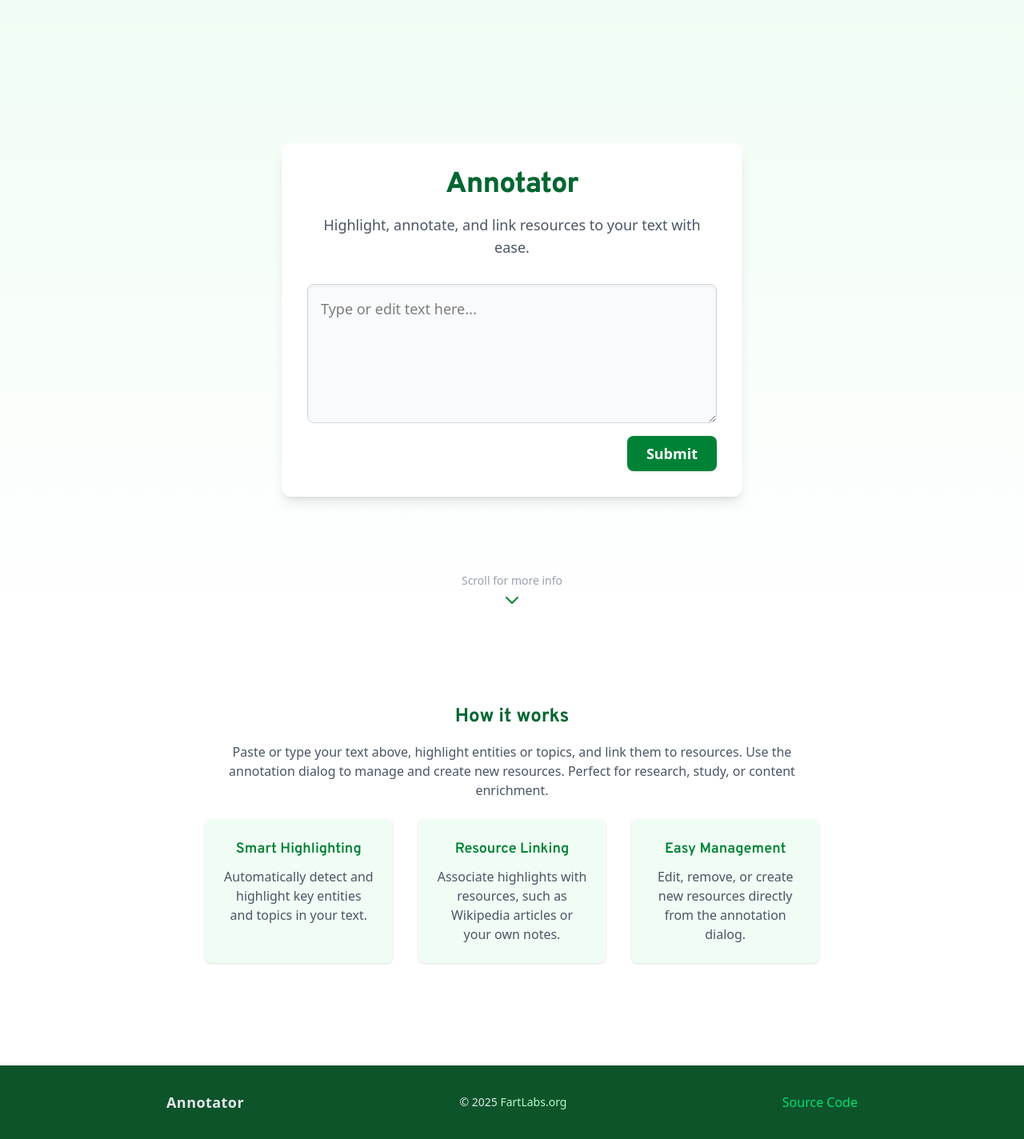
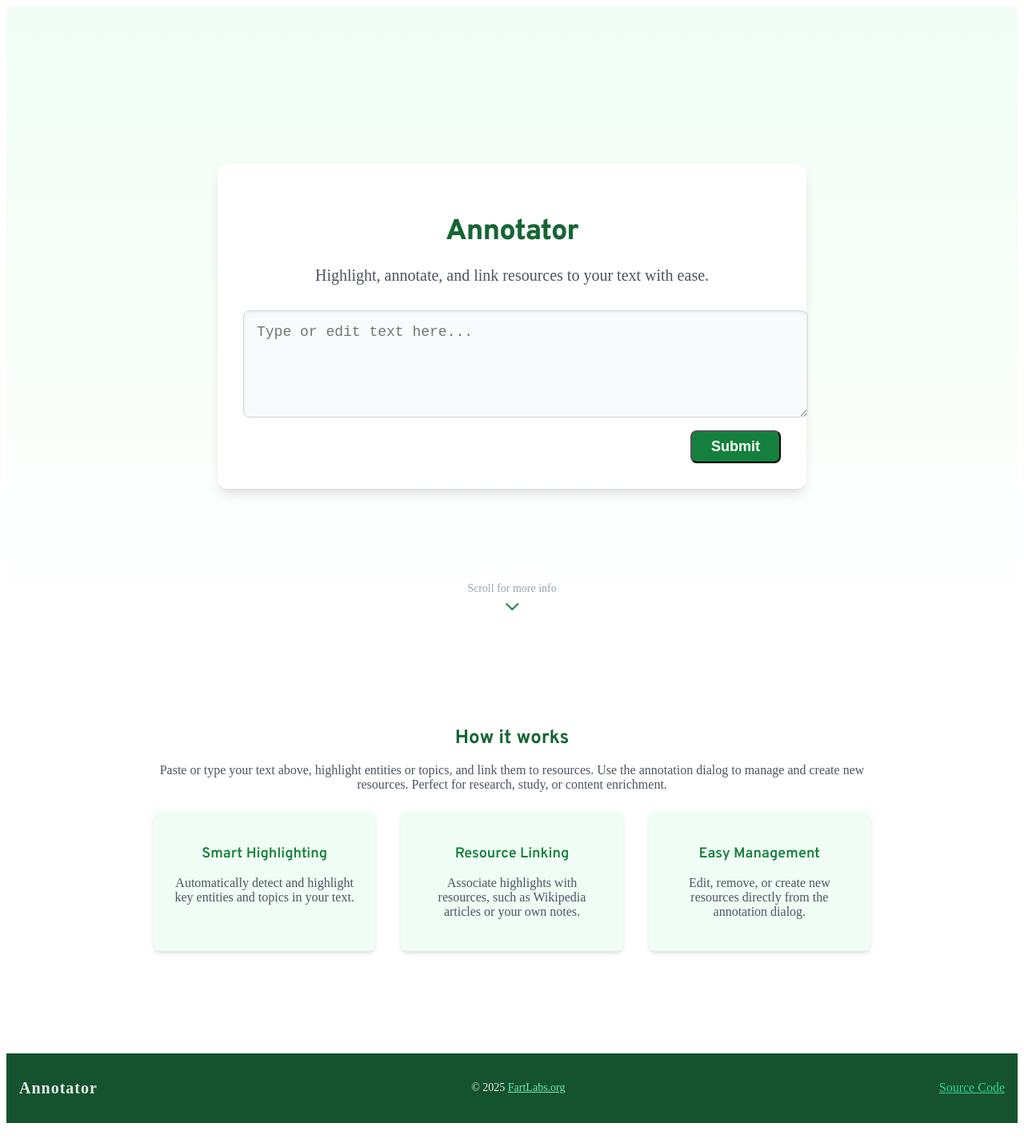
Before and after one commit to EthanThatOneKid/annotator, a SvelteKit app: page / in a window 1280 px wide. Shown: the whole page at 80% size. Built offline with nearby package versions, Linux system fonts and the light colour scheme.

Commit message:
Remove Tailwind and clean up styles
Removed Tailwind CSS and its plugin from Prettier config and deleted app.css. Updated Svelte components and HTML to remove Tailwind classes and references, simplifying the styling approach. Cleaned up related configuration in package.json and vite.config.ts.

```diff
--- a/package.json
+++ b/package.json
@@ -21,17 +21,14 @@
 		"@sveltejs/adapter-static": "^3.0.8",
 		"@sveltejs/kit": "^2.16.0",
 		"@sveltejs/vite-plugin-svelte": "^5.0.0",
-		"@tailwindcss/vite": "^4.0.0",
 		"eslint": "^9.18.0",
 		"eslint-config-prettier": "^10.0.1",
 		"eslint-plugin-svelte": "^3.0.0",
 		"globals": "^16.0.0",
 		"prettier": "^3.4.2",
 		"prettier-plugin-svelte": "^3.3.3",
-		"prettier-plugin-tailwindcss": "^0.6.11",
 		"svelte": "^5.0.0",
 		"svelte-check": "^4.0.0",
-		"tailwindcss": "^4.0.0",
 		"typescript": "^5.0.0",
 		"typescript-eslint": "^8.20.0",
 		"vite": "^6.2.6"
--- a/src/app.css
+++ /dev/null
@@ -1 +0,0 @@
-@import 'tailwindcss';
--- a/src/lib/components/annotator/annotator.svelte
+++ b/src/lib/components/annotator/annotator.svelte
@@ -24,6 +24,7 @@
 	let isGenerating = $state(false);
 	let isSelecting = $state(false);
 	let isEditingResource = $state(false);
+	let dialogElement = $state<HTMLDialogElement | null>(null);
 	let caretRange = $state<Range | null>(null);
 	let isModalOpen = $state(false);
 	let textContainerElement = $state<HTMLDivElement | null>(null);
@@ -197,10 +198,13 @@
 
 	function openModal() {
 		isModalOpen = true;
+		dialogElement?.showModal();
 	}
+
 	function closeModal() {
 		caretRange = null;
 		isModalOpen = false;
+		dialogElement?.close();
 	}
 
 	function handleAddResource(annotation: Annotation) {
@@ -255,7 +259,7 @@
 
 <div
 	bind:this={textContainerElement}
-	class="highlightable-text mx-auto my-8 min-h-[3rem] max-w-2xl rounded-xl border border-gray-200 bg-white px-8 py-6 text-center text-xl font-medium shadow-md"
+	class="text-container"
 	onclick={handleTextClick}
 	role="textbox"
 	tabindex="0"
@@ -267,38 +271,24 @@
 <button
 	type="button"
 	onclick={handleHighlight}
-	class="mt-2 rounded-lg bg-green-700 px-5 py-2 text-lg font-semibold text-white shadow transition hover:bg-green-800"
+	class="highlight-button"
 	class:hidden={!isSelecting}
 >
 	Highlight
 </button>
 
-<div class="flex flex-col items-center justify-center py-8" class:hidden={!isGenerating}>
-	<div
-		class="mb-3 h-8 w-8 animate-spin rounded-full border-t-4 border-solid border-green-700"
-	></div>
-	<span class="text-lg text-gray-600">Loading annotations&hellip;</span>
+<div class="loading-container" class:hidden={!isGenerating}>
+	<div class="spinner"></div>
+	<span class="loading-text">Loading annotations&hellip;</span>
 </div>
 
-{#if isModalOpen && selectedAnnotations.size > 0}
-	<div class="fixed inset-0 z-10 flex items-center justify-center">
-		<div
-			class="fixed inset-0 bg-gray-500/75 transition-opacity"
-			aria-hidden="true"
-			onclick={closeModal}
-		></div>
-		<div
-			class="relative z-20 flex min-h-full w-full items-end justify-center p-4 text-center sm:items-center sm:p-0"
-		>
-			<div
-				class="relative transform overflow-hidden rounded-lg bg-white text-left shadow-xl transition-all sm:my-8 sm:w-full sm:max-w-lg"
-			>
-				<div class="bg-white px-4 pt-5 pb-4 sm:p-6 sm:pb-4">
-					<button
-						type="button"
-						class="absolute top-2 right-2 text-2xl font-bold text-gray-400 hover:text-gray-600"
-						aria-label="Close"
-						onclick={closeModal}>&times;</button
+<dialog bind:this={dialogElement} id="annotation-dialog" class="dialog-overlay" closedby="any">
+	<div class="dialog-backdrop" aria-hidden="true" onclick={closeModal}></div>
+	<div class="dialog-container">
+		<div class="dialog-content">
+			<div class="dialog-body">
+				<button type="button" class="dialog-close-button" aria-label="Close" onclick={closeModal}
+					>&times;</button
 				>
 				{#each selectedAnnotations as annotation (annotation.annotationId)}
 					{@const substring = textContent.slice(annotation.start, annotation.end)}
@@ -328,7 +318,8 @@
 										{predictedResource?.label ?? 'Unlabeled resource'}
 										{#if prediction.confidence !== undefined}
 											{@const confidence = (prediction.confidence * 100).toFixed(2)}
-												({confidence}%){/if}
+											({confidence}%)
+										{/if}
 									</option>
 								{/each}
 							</select>
@@ -371,43 +362,170 @@
 							<button
 								type="button"
 								class="btn-add-resource"
-									onclick={() => handleAddResource(annotation)}
+								onclick={() => handleAddResource(annotation)}>Create resource</button
 							>
-									Create resource
-								</button>
 						{/if}
 						<button
 							type="button"
-								class="btn-secondary mt-2"
-								onclick={() => handleDismissAnnotation(annotation.annotationId)}
+							class="btn-secondary"
+							onclick={() => handleDismissAnnotation(annotation.annotationId)}>Remove</button
 						>
-								Remove
-							</button>
 					</div>
 				{/each}
 			</div>
 		</div>
 	</div>
-	</div>
-{/if}
+</dialog>
 
 <style>
-	::highlight(custom-highlight) {
-		background: rgba(255, 255, 0, 0.5);
-	}
-
-	.highlightable-text {
+	.text-container {
+		margin: 2rem auto;
+		min-height: 3rem;
+		max-width: 42rem;
+		border-radius: 0.75rem;
+		border: 1px solid #e5e7eb;
+		background-color: #ffffff;
+		padding: 1.5rem 2rem;
+		text-align: center;
+		font-size: 1.25rem;
+		font-weight: 500;
+		box-shadow:
+			0 4px 6px -1px rgba(0, 0, 0, 0.1),
+			0 2px 4px -1px rgba(0, 0, 0, 0.06);
 		white-space: pre-wrap;
 		outline: none;
 	}
 
-	.annotations-dialog {
-		border: 1px solid #ccc;
-		border-radius: 8px;
-		max-width: 400px;
-		background: white;
-		box-shadow: 0 4px 12px rgba(0, 0, 0, 0.15);
-		font-family: -apple-system, BlinkMacSystemFont, 'Segoe UI', Roboto, sans-serif;
+	.highlight-button {
+		margin-top: 0.5rem;
+		border-radius: 0.5rem;
+		background-color: #15803d;
+		padding: 0.5rem 1.25rem;
+		font-size: 1.125rem;
+		font-weight: 600;
+		color: #ffffff;
+		box-shadow:
+			0 1px 3px 0 rgba(0, 0, 0, 0.1),
+			0 1px 2px 0 rgba(0, 0, 0, 0.06);
+		transition: background-color 150ms cubic-bezier(0.4, 0, 0.2, 1);
+	}
+
+	.highlight-button:hover {
+		background-color: #166534;
+	}
+
+	.loading-container {
+		display: flex;
+		flex-direction: column;
+		align-items: center;
+		justify-content: center;
+		padding: 2rem 0;
+	}
+
+	.spinner {
+		margin-bottom: 0.75rem;
+		height: 2rem;
+		width: 2rem;
+		animation: spin 1s linear infinite;
+		border-radius: 9999px;
+		border-top-width: 4px;
+		border-style: solid;
+		border-color: #15803d;
+	}
+
+	.loading-text {
+		font-size: 1.125rem;
+		color: #4b5563;
+	}
+
+	.dialog-overlay {
+		position: fixed;
+		top: 0;
+		right: 0;
+		bottom: 0;
+		left: 0;
+		z-index: 10;
+		display: flex;
+		align-items: center;
+		justify-content: center;
+	}
+
+	.dialog-backdrop {
+		position: fixed;
+		top: 0;
+		right: 0;
+		bottom: 0;
+		left: 0;
+		background-color: rgba(107, 114, 128, 0.75);
+		transition: opacity 150ms cubic-bezier(0.4, 0, 0.2, 1);
+	}
+
+	.dialog-container {
+		position: relative;
+		z-index: 20;
+		display: flex;
+		min-height: 100%;
+		width: 100%;
+		align-items: flex-end;
+		justify-content: center;
+		padding: 1rem;
+		text-align: center;
+	}
+
+	@media (min-width: 640px) {
+		.dialog-container {
+			align-items: center;
+			padding: 0;
+		}
+	}
+
+	.dialog-content {
+		position: relative;
+		transform: translate(0, 0) rotate(0) skewX(0) skewY(0) scaleX(1) scaleY(1);
+		overflow: hidden;
+		border-radius: 0.5rem;
+		background-color: #ffffff;
+		text-align: left;
+		box-shadow:
+			0 20px 25px -5px rgba(0, 0, 0, 0.1),
+			0 10px 10px -5px rgba(0, 0, 0, 0.04);
+		transition: all 150ms cubic-bezier(0.4, 0, 0.2, 1);
+	}
+
+	@media (min-width: 640px) {
+		.dialog-content {
+			margin: 2rem 0;
+			width: 100%;
+			max-width: 32rem;
+		}
+	}
+
+	.dialog-body {
+		background-color: #ffffff;
+		padding: 1.25rem 1rem 1rem;
+	}
+
+	@media (min-width: 640px) {
+		.dialog-body {
+			padding: 1.5rem 1.5rem 1rem;
+		}
+	}
+
+	.dialog-close-button {
+		position: absolute;
+		top: 0.5rem;
+		right: 0.5rem;
+		font-size: 1.5rem;
+		font-weight: 700;
+		color: #9ca3af;
+	}
+
+	.dialog-close-button:hover {
+		color: #4b5563;
+	}
+
+	::highlight(custom-highlight) {
+		background: rgba(255, 255, 0, 0.5);
 	}
 
 	.annotation-metadata {
@@ -457,39 +575,6 @@
 		outline: none;
 		border-color: #007bff;
 		box-shadow: 0 0 0 2px rgba(0, 123, 255, 0.25);
-	}
-
-	.annotations-dialog > button:last-child {
-		background: #6c757d;
-		color: white;
-		border: none;
-		border-radius: 4px;
-		padding: 10px 20px;
-		font-size: 14px;
-		cursor: pointer;
-		transition: background-color 0.2s ease;
-		width: 100%;
-		margin-top: 8px;
-	}
-
-	.annotations-dialog > button:last-child:hover {
-		background: #5a6268;
-	}
-
-	.spinner-container {
-		display: flex;
-		align-items: center;
-		gap: 10px;
-		margin-bottom: 1em;
-	}
-
-	.spinner {
-		width: 24px;
-		height: 24px;
-		border: 4px solid #ccc;
-		border-top: 4px solid #333;
-		border-radius: 50%;
-		animation: spin 1s linear infinite;
 	}
 
 	@keyframes spin {
@@ -609,21 +694,4 @@
 	.btn-add-resource:hover {
 		background: #0056b3;
 	}
-
-	.dialog-close-btn {
-		position: absolute;
-		top: 0px;
-		right: 0px;
-		background: transparent;
-		border: none;
-		font-size: 1.5em;
-		color: #888;
-		cursor: pointer;
-		z-index: 10;
-		transition: color 0.2s;
-	}
-
-	.dialog-close-btn:hover {
-		color: #333;
-	}
 </style>
--- a/src/lib/components/foot.svelte
+++ b/src/lib/components/foot.svelte
@@ -1,15 +1,64 @@
-<footer class="mt-12 w-full bg-green-900 py-8 text-gray-200">
-	<div class="mx-auto flex max-w-4xl flex-col items-center justify-between gap-4 px-4 md:flex-row">
-		<span class="text-lg font-bold tracking-wide">Annotator</span>
-		<span class="text-sm">
+<footer class="footer">
+	<div class="footer-container">
+		<span class="footer-brand">Annotator</span>
+		<span class="footer-copyright">
 			&copy; {new Date().getFullYear()}
-			<a class="text-green-200 hover:underline" href="https://fartlabs.org/">FartLabs.org</a>
+			<a class="footer-link" href="https://fartlabs.org/">FartLabs.org</a>
 		</span>
 		<a
 			href="https://github.com/EthanThatOneKid/annotator"
 			target="_blank"
 			rel="noopener"
-			class="text-green-400 hover:underline">Source Code</a
+			class="footer-link source-code-link">Source Code</a
 		>
 	</div>
 </footer>
+
+<style>
+	.footer {
+		margin-top: 3rem;
+		width: 100%;
+		background-color: #14532d;
+		padding: 2rem 0;
+		color: #e5e7eb;
+	}
+
+	.footer-container {
+		margin: 0 auto;
+		max-width: 80rem;
+		display: flex;
+		flex-direction: column;
+		align-items: center;
+		justify-content: space-between;
+		gap: 1rem;
+		padding: 0 1rem;
+	}
+
+	@media (min-width: 768px) {
+		.footer-container {
+			flex-direction: row;
+		}
+	}
+
+	.footer-brand {
+		font-size: 1.25rem;
+		font-weight: 700;
+		letter-spacing: 0.05em;
+	}
+
+	.footer-copyright {
+		font-size: 0.875rem;
+	}
+
+	.footer-link {
+		color: #6ee7b7;
+	}
+
+	.footer-link:hover {
+		text-decoration: underline;
+	}
+
+	.source-code-link {
+		color: #34d399;
+	}
+</style>
--- a/src/routes/+layout.svelte
+++ b/src/routes/+layout.svelte
@@ -1,6 +1,5 @@
 <script lang="ts">
 	import Foot from '$lib/components/foot.svelte';
-	import '../app.css';
 
 	let { children } = $props();
 </script>
--- a/src/routes/+page.svelte
+++ b/src/routes/+page.svelte
@@ -78,99 +78,300 @@
 	}
 </script>
 
-<section
-	class="relative flex min-h-screen flex-col items-center justify-center bg-gradient-to-b from-green-50 to-white"
->
-	<div class="w-full max-w-xl rounded-xl bg-white p-8 shadow-lg">
-		<h1 class="mb-4 text-center text-4xl font-extrabold tracking-tight text-green-800">
-			Annotator
-		</h1>
+<section class="hero-section">
+	<div class="hero-content">
+		<h1 class="hero-title">Annotator</h1>
 
-		<p class="mb-8 text-center text-lg text-gray-600">
-			Highlight, annotate, and link resources to your text with ease.
-		</p>
+		<p class="hero-subtitle">Highlight, annotate, and link resources to your text with ease.</p>
 
 		{#if !isGenerating}
 			{#if textContent !== null && generatedAnnotateResponse !== null}
-				<div class="flex flex-col items-center justify-center">
+				<div class="annotator-container">
 					<Annotator bind:textContent generated={generatedAnnotateResponse} {semanticSearch} />
 
-					<button
-						type="button"
-						onclick={handleGoBack}
-						class="mt-6 rounded-lg border border-gray-300 bg-gray-100 px-6 py-2 text-lg font-medium transition hover:bg-gray-200"
-						>Go back</button
-					>
+					<button type="button" onclick={handleGoBack} class="go-back-button">Go back</button>
 				</div>
 			{:else}
-				<form onsubmit={handleFormSubmit} class="flex flex-col gap-4">
+				<form onsubmit={handleFormSubmit} class="text-form">
 					<textarea
 						rows="5"
 						cols="40"
 						name="textContent"
 						placeholder="Type or edit text here..."
-						class="resize-vertical w-full rounded-lg border border-gray-300 bg-gray-50 p-4 text-lg shadow-inner focus:ring-2 focus:ring-green-700 focus:outline-none"
-						>{textContent}</textarea
+						class="text-area">{textContent}</textarea
 					>
-					<button
-						type="submit"
-						class="self-end rounded-lg bg-green-700 px-6 py-2 text-lg font-semibold text-white shadow transition hover:bg-green-800"
-						>Submit</button
-					>
+					<button type="submit" class="submit-button">Submit</button>
 				</form>
 			{/if}
 		{:else}
-			<div class="flex flex-col items-center justify-center py-12">
-				<div
-					class="mb-4 h-10 w-10 animate-spin rounded-full border-t-4 border-solid border-green-700"
-				></div>
-				<span class="text-lg text-gray-600">Loading annotations&hellip;</span>
+			<div class="loading-container">
+				<div class="spinner"></div>
+				<span class="loading-text">Loading annotations&hellip;</span>
 			</div>
 		{/if}
 	</div>
 
 	<!-- Scroll for more info -->
-	<div class="absolute bottom-8 left-1/2 flex -translate-x-1/2 transform flex-col items-center">
-		<span class="mb-2 text-sm text-gray-400">Scroll for more info</span>
-		<svg
-			class="h-6 w-6 animate-bounce text-green-700"
-			fill="none"
-			stroke="currentColor"
-			stroke-width="2"
-			viewBox="0 0 24 24"
+	<div class="scroll-indicator">
+		<span class="scroll-text">Scroll for more info</span>
+		<svg class="scroll-arrow" fill="none" stroke="currentColor" stroke-width="2" viewBox="0 0 24 24"
 			><path stroke-linecap="round" stroke-linejoin="round" d="M19 9l-7 7-7-7" /></svg
 		>
 	</div>
 </section>
 
 <!-- Info Section -->
-<section class="bg-white px-4 py-20">
-	<div class="mx-auto max-w-3xl text-center">
-		<h2 class="mb-4 text-2xl font-bold text-green-800">How it works</h2>
-		<p class="mb-6 text-gray-600">
+<section class="info-section">
+	<div class="info-content">
+		<h2 class="info-title">How it works</h2>
+		<p class="info-text">
 			Paste or type your text above, highlight entities or topics, and link them to resources. Use
 			the annotation dialog to manage and create new resources. Perfect for research, study, or
 			content enrichment.
 		</p>
-		<div class="flex flex-col justify-center gap-8 md:flex-row">
-			<div class="flex-1 rounded-lg bg-green-50 p-6 shadow">
-				<h3 class="mb-2 text-lg font-semibold text-green-700">Smart Highlighting</h3>
-				<p class="text-gray-600">
+		<div class="features-grid">
+			<div class="feature-card">
+				<h3 class="feature-title">Smart Highlighting</h3>
+				<p class="feature-text">
 					Automatically detect and highlight key entities and topics in your text.
 				</p>
 			</div>
-			<div class="flex-1 rounded-lg bg-green-50 p-6 shadow">
-				<h3 class="mb-2 text-lg font-semibold text-green-700">Resource Linking</h3>
-				<p class="text-gray-600">
+			<div class="feature-card">
+				<h3 class="feature-title">Resource Linking</h3>
+				<p class="feature-text">
 					Associate highlights with resources, such as Wikipedia articles or your own notes.
 				</p>
 			</div>
-			<div class="flex-1 rounded-lg bg-green-50 p-6 shadow">
-				<h3 class="mb-2 text-lg font-semibold text-green-700">Easy Management</h3>
-				<p class="text-gray-600">
+			<div class="feature-card">
+				<h3 class="feature-title">Easy Management</h3>
+				<p class="feature-text">
 					Edit, remove, or create new resources directly from the annotation dialog.
 				</p>
 			</div>
 		</div>
 	</div>
 </section>
+
+<style>
+	.hero-section {
+		position: relative;
+		display: flex;
+		min-height: 100vh;
+		flex-direction: column;
+		align-items: center;
+		justify-content: center;
+		background-image: linear-gradient(to bottom, #f0fdf4, #ffffff);
+	}
+
+	.hero-content {
+		width: 100%;
+		max-width: 42rem;
+		border-radius: 0.75rem;
+		background-color: #ffffff;
+		padding: 2rem;
+		box-shadow:
+			0 10px 15px -3px rgba(0, 0, 0, 0.1),
+			0 4px 6px -2px rgba(0, 0, 0, 0.05);
+	}
+
+	.hero-title {
+		margin-bottom: 1rem;
+		text-align: center;
+		font-size: 2.25rem;
+		font-weight: 800;
+		letter-spacing: -0.025em;
+		color: #166534;
+	}
+
+	.hero-subtitle {
+		margin-bottom: 2rem;
+		text-align: center;
+		font-size: 1.25rem;
+		color: #4b5563;
+	}
+
+	.annotator-container {
+		display: flex;
+		flex-direction: column;
+		align-items: center;
+		justify-content: center;
+	}
+
+	.go-back-button {
+		margin-top: 1.5rem;
+		border-radius: 0.5rem;
+		border: 1px solid #d1d5db;
+		background-color: #f3f4f6;
+		padding: 0.5rem 1.5rem;
+		font-size: 1.125rem;
+		font-weight: 500;
+		transition: background-color 150ms cubic-bezier(0.4, 0, 0.2, 1);
+	}
+
+	.go-back-button:hover {
+		background-color: #e5e7eb;
+	}
+
+	.text-form {
+		display: flex;
+		flex-direction: column;
+		gap: 1rem;
+	}
+
+	.text-area {
+		resize: vertical;
+		width: 100%;
+		border-radius: 0.5rem;
+		border: 1px solid #d1d5db;
+		background-color: #f9fafb;
+		padding: 1rem;
+		font-size: 1.125rem;
+		box-shadow: inset 0 2px 4px 0 rgba(0, 0, 0, 0.06);
+	}
+
+	.text-area:focus {
+		outline: 2px solid transparent;
+		outline-offset: 2px;
+		box-shadow: 0 0 0 2px #15803d;
+	}
+
+	.submit-button {
+		align-self: flex-end;
+		border-radius: 0.5rem;
+		background-color: #15803d;
+		padding: 0.5rem 1.5rem;
+		font-size: 1.125rem;
+		font-weight: 600;
+		color: #ffffff;
+		box-shadow:
+			0 1px 3px 0 rgba(0, 0, 0, 0.1),
+			0 1px 2px 0 rgba(0, 0, 0, 0.06);
+		transition: background-color 150ms cubic-bezier(0.4, 0, 0.2, 1);
+	}
+
+	.submit-button:hover {
+		background-color: #166534;
+	}
+
+	.loading-container {
+		display: flex;
+		flex-direction: column;
+		align-items: center;
+		justify-content: center;
+		padding: 3rem 0;
+	}
+
+	.spinner {
+		margin-bottom: 1rem;
+		height: 2.5rem;
+		width: 2.5rem;
+		animation: spin 1s linear infinite;
+		border-radius: 9999px;
+		border-top-width: 4px;
+		border-style: solid;
+		border-color: #15803d;
+	}
+
+	.loading-text {
+		font-size: 1.125rem;
+		color: #4b5563;
+	}
+
+	.scroll-indicator {
+		position: absolute;
+		bottom: 2rem;
+		left: 50%;
+		transform: translateX(-50%);
+		display: flex;
+		flex-direction: column;
+		align-items: center;
+	}
+
+	.scroll-text {
+		margin-bottom: 0.5rem;
+		font-size: 0.875rem;
+		color: #9ca3af;
+	}
+
+	.scroll-arrow {
+		height: 1.5rem;
+		width: 1.5rem;
+		animation: bounce 1s infinite;
+		color: #15803d;
+	}
+
+	.info-section {
+		background-color: #ffffff;
+		padding: 5rem 1rem;
+	}
+
+	.info-content {
+		margin: 0 auto;
+		max-width: 56rem;
+		text-align: center;
+	}
+
+	.info-title {
+		margin-bottom: 1rem;
+		font-size: 1.5rem;
+		font-weight: 700;
+		color: #166534;
+	}
+
+	.info-text {
+		margin-bottom: 1.5rem;
+		color: #4b5563;
+	}
+
+	.features-grid {
+		display: flex;
+		flex-direction: column;
+		justify-content: center;
+		gap: 2rem;
+	}
+
+	@media (min-width: 768px) {
+		.features-grid {
+			flex-direction: row;
+		}
+	}
+
+	.feature-card {
+		flex: 1;
+		border-radius: 0.5rem;
+		background-color: #f0fdf4;
+		padding: 1.5rem;
+		box-shadow:
+			0 4px 6px -1px rgba(0, 0, 0, 0.1),
+			0 2px 4px -1px rgba(0, 0, 0, 0.05);
+	}
+
+	.feature-title {
+		margin-bottom: 0.5rem;
+		font-size: 1.125rem;
+		font-weight: 600;
+		color: #15803d;
+	}
+
+	.feature-text {
+		color: #4b5563;
+	}
+
+	@keyframes bounce {
+		0%,
+		100% {
+			transform: translateY(-25%);
+			animation-timing-function: cubic-bezier(0.8, 0, 1, 1);
+		}
+		50% {
+			transform: translateY(0);
+			animation-timing-function: cubic-bezier(0, 0, 0.2, 1);
+		}
+	}
+
+	@keyframes spin {
+		to {
+			transform: rotate(360deg);
+		}
+	}
+</style>
--- a/vite.config.ts
+++ b/vite.config.ts
@@ -1,7 +1,6 @@
-import tailwindcss from '@tailwindcss/vite';
 import { sveltekit } from '@sveltejs/kit/vite';
 import { defineConfig } from 'vite';
 
 export default defineConfig({
-	plugins: [tailwindcss(), sveltekit()]
+	plugins: [sveltekit()]
 });
```
Also changed, not shown: src/app.html (+6 -1 lines), 2 other files (tests, documents, lock files or other folders). Lines whose indentation alone changed are shown as unchanged.
